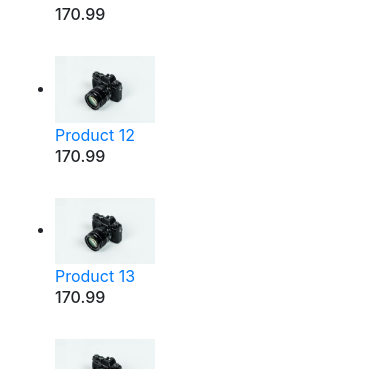
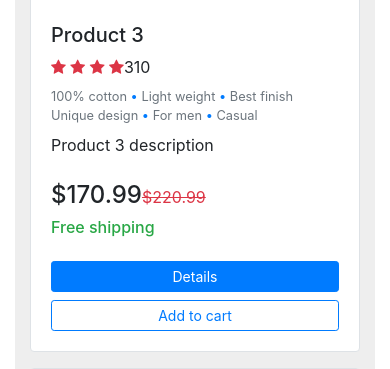
Before and after one commit to antarakundu08/shop-it-here, a Flask app: page / in a window 390 px wide. Shown: the part 1555-1924 px from the top of the page. Run offline with Flask 3, Linux system fonts and the light colour scheme; some libraries are stand-ins or nearby versions.

Commit message:
added shopping cart

```diff
--- a/website/models.py
+++ b/website/models.py
@@ -6,7 +6,7 @@ class Product(db.Model):
     name = db.Column(db.String(1000), nullable= False)
     description = db.Column(db.Text, nullable=False)
     price = db.Column(db.Float, nullable=False)
-    image_url = db.Column(db.String(200))
+    image_url = db.Column(db.String(20000))
 
 
 class User(db.Model, UserMixin):
--- a/website/templates/base.html
+++ b/website/templates/base.html
@@ -32,6 +32,7 @@
           <a class="nav-item nav-link" id="home" href="/">Home</a>
           {% if user.is_authenticated %}
           <a class="nav-item nav-link" id="logout" href="/logout">Logout</a>
+          <a class="nav-item nav-link" id="cart" href="/">My Cart</a>
           {% else %}
           <a class="nav-item nav-link" id="login" href="/login">Login</a>
           <a class="nav-item nav-link" id="signUp" href="/sign-up">Sign Up</a>
--- /dev/null
+++ b/website/templates/cart.html
@@ -0,0 +1,4 @@
+{% extends "base.html" %}{% block title %}Shop It Here{% endblock %}
+{% block content %}
+<h4>This is Cart Page</h4>
+{% endblock %}
--- a/website/templates/home.html
+++ b/website/templates/home.html
@@ -1,14 +1,72 @@
 {% extends "base.html" %}{% block title %}Shop It Here{% endblock %}
 {% block content %}
-<ul>
+<section style="background-color: #eee;">
+  <div class="container py-5">
     {% for product in products %}
-    <li>
-        <img src="{{ url_for('static', filename='camera.jpg') }}" alt="{{ product.name }}" width="100">
-        <br>
-        <a href="{{url_for('auth.product_detail', product_id=product.id) }}">{{ product.name }}</a>
-        <h6> {{ product.price }}</h6>
-        <br>
-    </li>
+    <div class="row justify-content-center mb-3">
+      <div class="col-md-12 col-xl-10">
+        <div class="card shadow-0 border rounded-3">
+          <div class="card-body">
+            <div class="row">
+              <div class="col-md-12 col-lg-3 col-xl-3 mb-4 mb-lg-0">
+                <div class="bg-image hover-zoom ripple rounded ripple-surface">
+                  <img src={{ product.image_url}}
+                    class="w-100" />
+                  <a href="#!">
+                    <div class="hover-overlay">
+                      <div class="mask" style="background-color: rgba(253, 253, 253, 0.15);"></div>
+                    </div>
+                  </a>
+                </div>
+              </div>
+              <div class="col-md-6 col-lg-6 col-xl-6">
+                <h5>{{ product.name }}</h5>
+                <div class="d-flex flex-row">
+                  <div class="text-danger mb-1 me-2">
+                    <i class="fa fa-star"></i>
+                    <i class="fa fa-star"></i>
+                    <i class="fa fa-star"></i>
+                    <i class="fa fa-star"></i>
+                  </div>
+                  <span>310</span>
+                </div>
+                <div class="mt-1 mb-0 text-muted small">
+                  <span>100% cotton</span>
+                  <span class="text-primary"> • </span>
+                  <span>Light weight</span>
+                  <span class="text-primary"> • </span>
+                  <span>Best finish<br /></span>
+                </div>
+                <div class="mb-2 text-muted small">
+                  <span>Unique design</span>
+                  <span class="text-primary"> • </span>
+                  <span>For men</span>
+                  <span class="text-primary"> • </span>
+                  <span>Casual<br /></span>
+                </div>
+                <p class="text-truncate mb-4 mb-md-0">
+                    {{ product.description }}
+                </p>
+              </div>
+              <div class="col-md-6 col-lg-3 col-xl-3 border-sm-start-none border-start">
+                <div class="d-flex flex-row align-items-center mb-1">
+                  <h4 class="mb-1 me-1">${{ product.price }}</h4>
+                  <span class="text-danger"><s>${{ product.price + 50 }}</s></span>
+                </div>
+                <h6 class="text-success">Free shipping</h6>
+                <div class="d-flex flex-column mt-4">
+                  <a href="{{ url_for('views.product_detail',product_id=product.id) }}" class="btn btn-primary btn-sm" type="button">Details</a>
+                  <a href="{{ url_for('views.shopping_cart',product_id=product.id) }}" class="btn btn-outline-primary btn-sm mt-2" type="button">
+                    Add to cart
+                  </a>
+                </div>
+              </div>
+            </div>
+          </div>
+        </div>
+      </div>
+    </div>
     {% endfor %}
-</ul>
+  </div>
+</section>
 {% endblock %}
--- a/website/views.py
+++ b/website/views.py
@@ -10,3 +10,39 @@ views = Blueprint('views', __name__)
 def home():
     products = Product.query.all()
     return render_template("home.html",products=products, user=current_user)
+
+
+@views.route('/product/<int:product_id>')
+def product_detail(product_id):
+    product = Product.query.get(product_id)
+    return render_template("product_detail.html",product=product, user=current_user)
+
+@views.route('/mycart/<int:product_id>')
+def shopping_cart(product_id):
+    product = next((p for p in products if p['id'] == product_id), None)
+    if product:
+        if 'cart' not in session:
+            session['cart'] = []
+        session['cart'].append(product)
+        return redirect((url_for('home')))
+    else:
+        return 'Product not found'
+
+# @views.route('/cart')
+# def add_to_cart(product_id, quantity):
+#     product = Product.query.get(product_id)
+#     if product:
+#         # Get or create the user's cart
+#         cart = session.get('cart',{})
+
+#         # Add the product to the cart
+#         if product_id in cart:
+#             cart[product_id] +=quantity
+#         else:
+#             cart[product_id] = quantity
+
+#         session['cart'] = cart
+#         flash(f'{product.name} added to cart.', 'success')
+
+#     else:
+#         flash('Product not found.', 'danger')
```
Also changed, not shown: instance/sample_data.py (+17 -16 lines), website/auth.py (+0 -8 lines), website/templates/product_detail.html (+51 -5 lines), instance/database.db.
